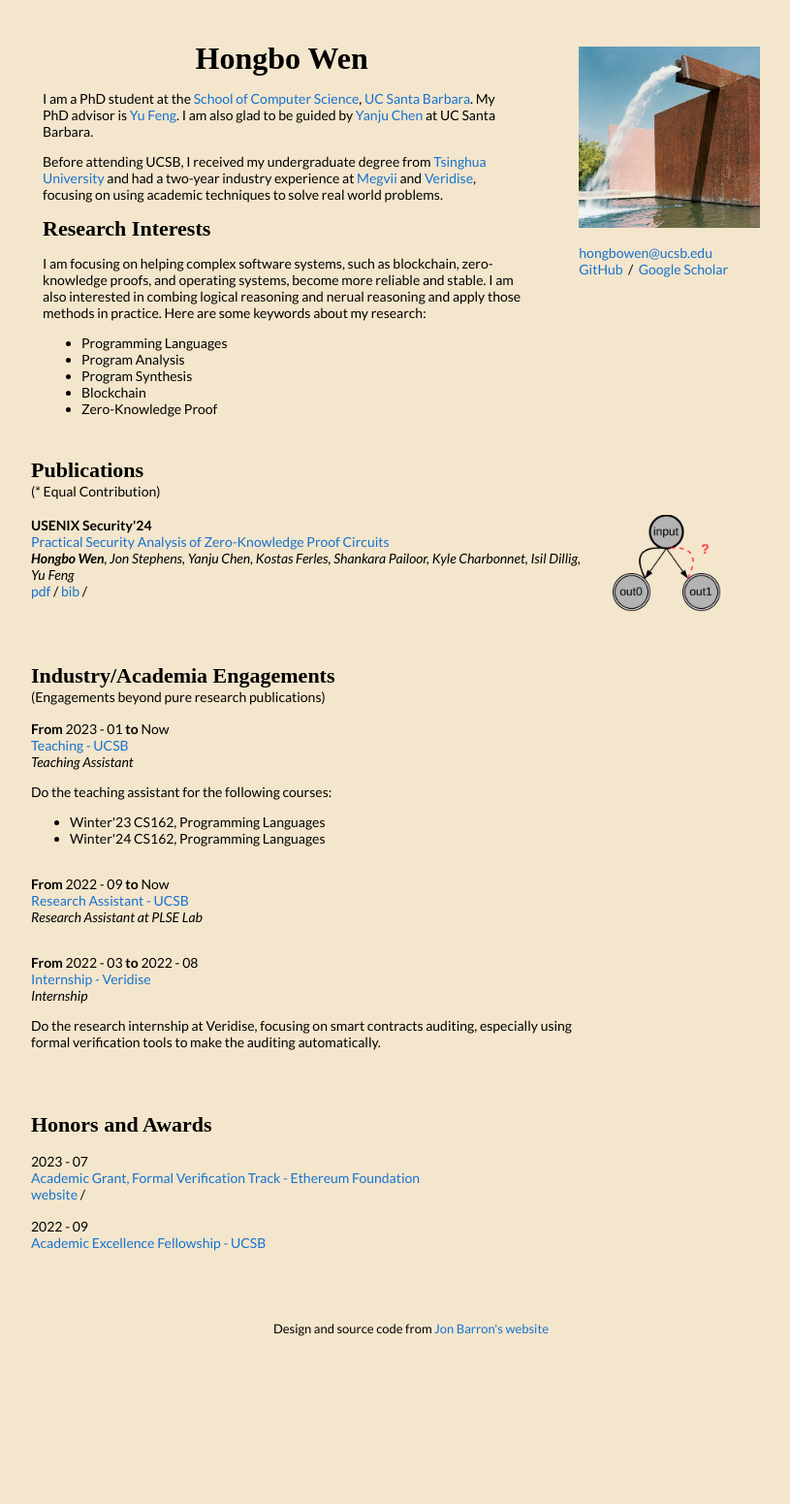
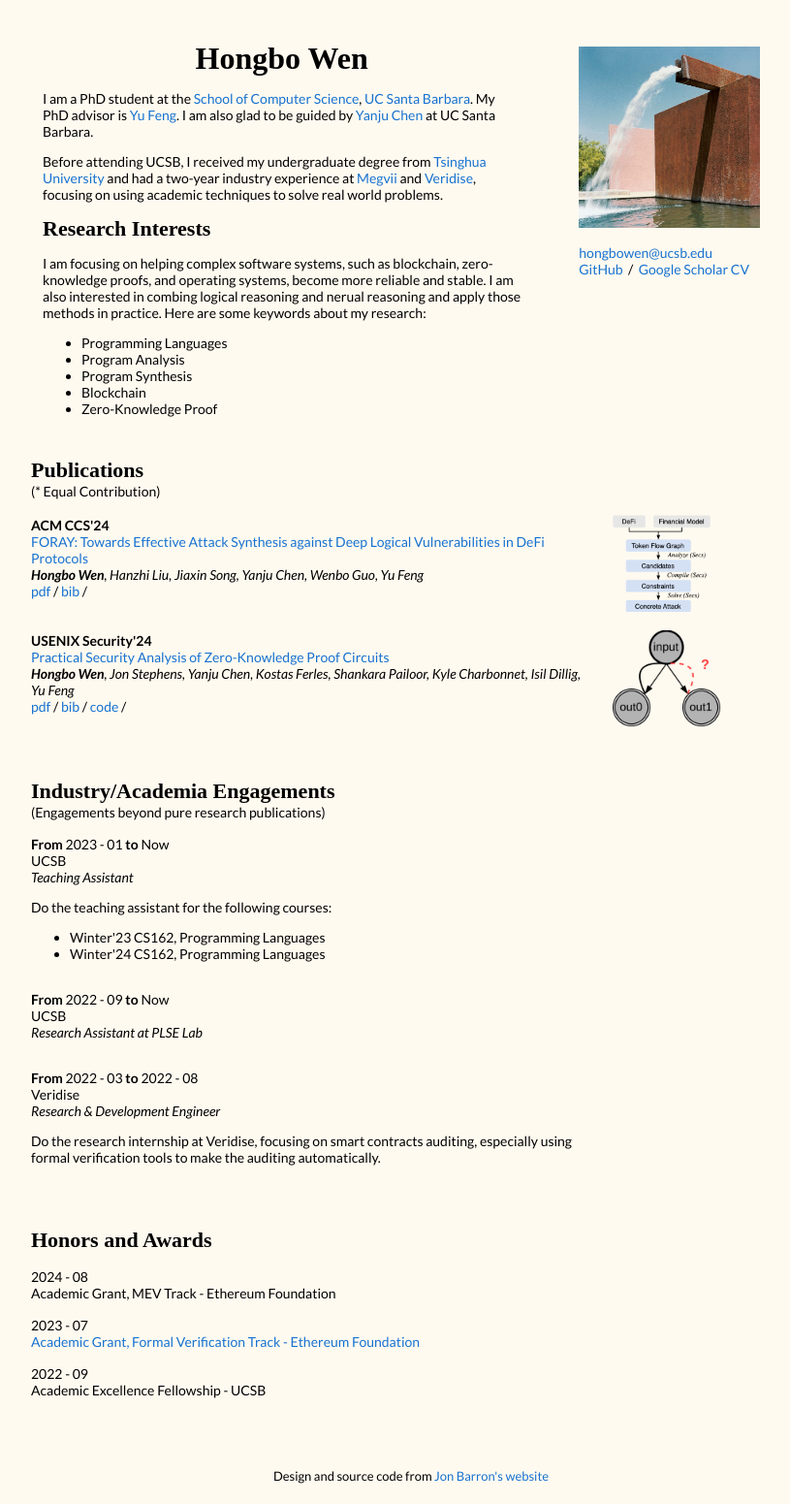
Before and after one commit to whbjzzwjxq/whbjzzwjxq.github.io, a Jekyll site: the page built from _posts/2024-08-30-Foray.markdown, in a window 1280 px wide. Shown: the whole page at 97% size, without its empty margins (216-1031 px from the left). Built offline with Jekyll 4.4.1, drawn with Linux system fonts in a browser that asks for light colours; before the commit the page ends 1399 px from its top, so only the background shows below that.

```diff
--- a/_layouts/default.html
+++ b/_layouts/default.html
@@ -63,6 +63,7 @@
                 <a href="mailto:hongbowen@ucsb.edu">hongbowen@ucsb.edu</a><br>
                 <a href="https://github.com/whbjzzwjxq">GitHub</a> &nbsp;/&nbsp;
                 <a href="https://scholar.google.com/citations?user=T3_w464AAAAJ">Google Scholar</a>
+                <a href="https://scholar.google.com/citations?user=T3_w464AAAAJ">CV</a>
               </p>
             </td>
           </tr>
@@ -146,7 +147,7 @@
                 Now
                 {% endif %}
               </div>
-              <a href="#sec-engagements">{{post.title}}</a>
+              {{post.title}}
               <br>
               <em>{{post.subtype}}</em>
               <p>{{post.description}}</p>
@@ -178,11 +179,12 @@
           <tr>
             <td style="padding:1%;width:75%;vertical-align:middle">
               <div>{{ post.date | date: "%Y - %m" }}</div>
-              <a href="#sec-awards">{{post.title}}</a>
+              {% if post.website %}
+              <a href="{{post.website}}">{{post.title}}</a>
+              {% else %}
+              {{post.title}}
+              {% endif %}
               <br>
-              {% if post.website %}
-              <a href="{{post.website}}">website</a> /
-              {% endif %}
             </td>
             <td style="padding:1%;width:25%;vertical-align:middle;min-width:120px">
             </td>
--- a/_posts/2023-07-28-Internship.markdown
+++ b/_posts/2023-07-28-Internship.markdown
@@ -1,9 +1,9 @@
 ---
 layout: post
-title:  "Internship - Veridise"
+title:  "Veridise"
 startdate:   2022-03-01
 enddate: 2022-08-01
 categories: engagement
-subtype: Internship
+subtype: Research & Development Engineer
 description: Do the research internship at Veridise, focusing on smart contracts auditing, especially using formal verification tools to make the auditing automatically.
 ---
--- a/_posts/2023-07-28-RA.markdown
+++ b/_posts/2023-07-28-RA.markdown
@@ -1,6 +1,6 @@
 ---
 layout: post
-title:  "Research Assistant - UCSB"
+title:  "UCSB"
 startdate: 2022-09-01
 categories: engagement
 subtype: Research Assistant at PLSE Lab
--- a/_posts/2023-07-28-TA.markdown
+++ b/_posts/2023-07-28-TA.markdown
@@ -1,6 +1,6 @@
 ---
 layout: post
-title:  "Teaching - UCSB"
+title:  "UCSB"
 startdate: 2023-01-01
 categories: engagement
 subtype: Teaching Assistant
--- a/_posts/2023-07-28-ZKAP.markdown
+++ b/_posts/2023-07-28-ZKAP.markdown
@@ -6,6 +6,7 @@ categories: publication
 website: https://www.usenix.org/conference/usenixsecurity24/presentation/wen
 bib: /bibtexs/ZKAP.bib
 pdf: /pdfs/24_USENIXSEC_ZKAP.pdf
+code: https://github.com/whbjzzwjxq/ZKAP
 venue: "USENIX Security'24"
 authors: "<b>Hongbo Wen</b>, Jon Stephens, Yanju Chen, Kostas Ferles, Shankara Pailoor, Kyle Charbonnet, Isil Dillig, Yu Feng"
 ---
--- /dev/null
+++ b/_posts/2024-08-30-EF_Academic_Grants.markdown
@@ -0,0 +1,6 @@
+---
+layout: post
+title:  "Academic Grant, MEV Track - Ethereum Foundation"
+date:   2024-08-03
+categories: award
+---
--- /dev/null
+++ b/_posts/2024-08-30-Foray.markdown
@@ -0,0 +1,11 @@
+---
+layout: post
+title:  "FORAY: Towards Effective Attack Synthesis against Deep Logical Vulnerabilities in DeFi Protocols"
+image: /images/Foray.png
+categories: publication
+website: https://www.sigsac.org/ccs/CCS2024/program/accepted-papers.html
+bib: /bibtexs/Foray.bib
+pdf: /pdfs/24_CCS_Foray.pdf
+venue: "ACM CCS'24"
+authors: "<b>Hongbo Wen</b>, Hanzhi Liu, Jiaxin Song, Yanju Chen, Wenbo Guo, Yu Feng"
+---
--- a/style.scss
+++ b/style.scss
@@ -24,7 +24,7 @@ a:hover {
 }
 
 body {
-  background-color: #f4e6cc;
+  background-color: #fffaf0;
 }
 
 body,
```
Also changed, not shown: bibtexs/Foray.bib (added, +11 -0 lines), images/Foray.png (added), 1 other file.
